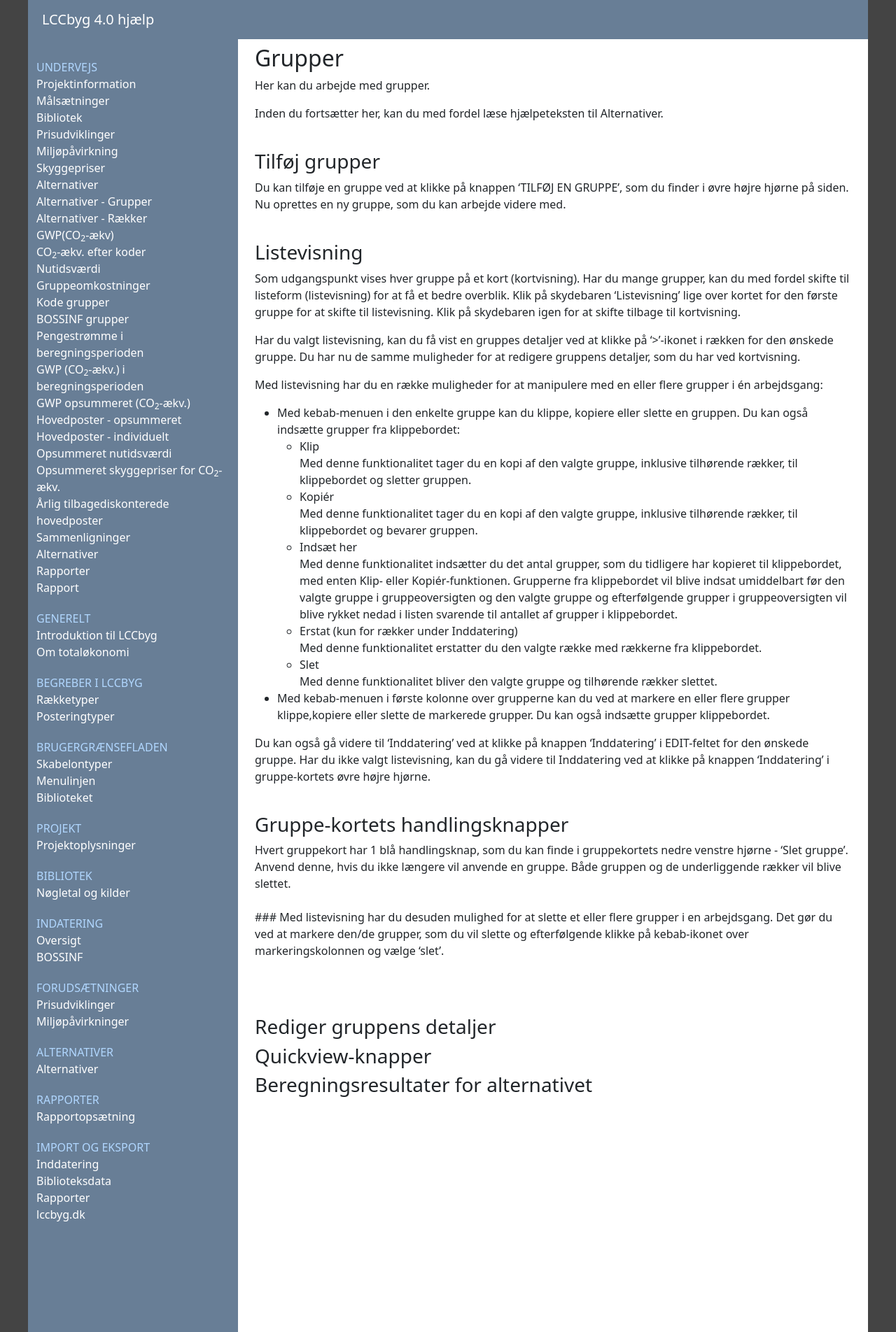
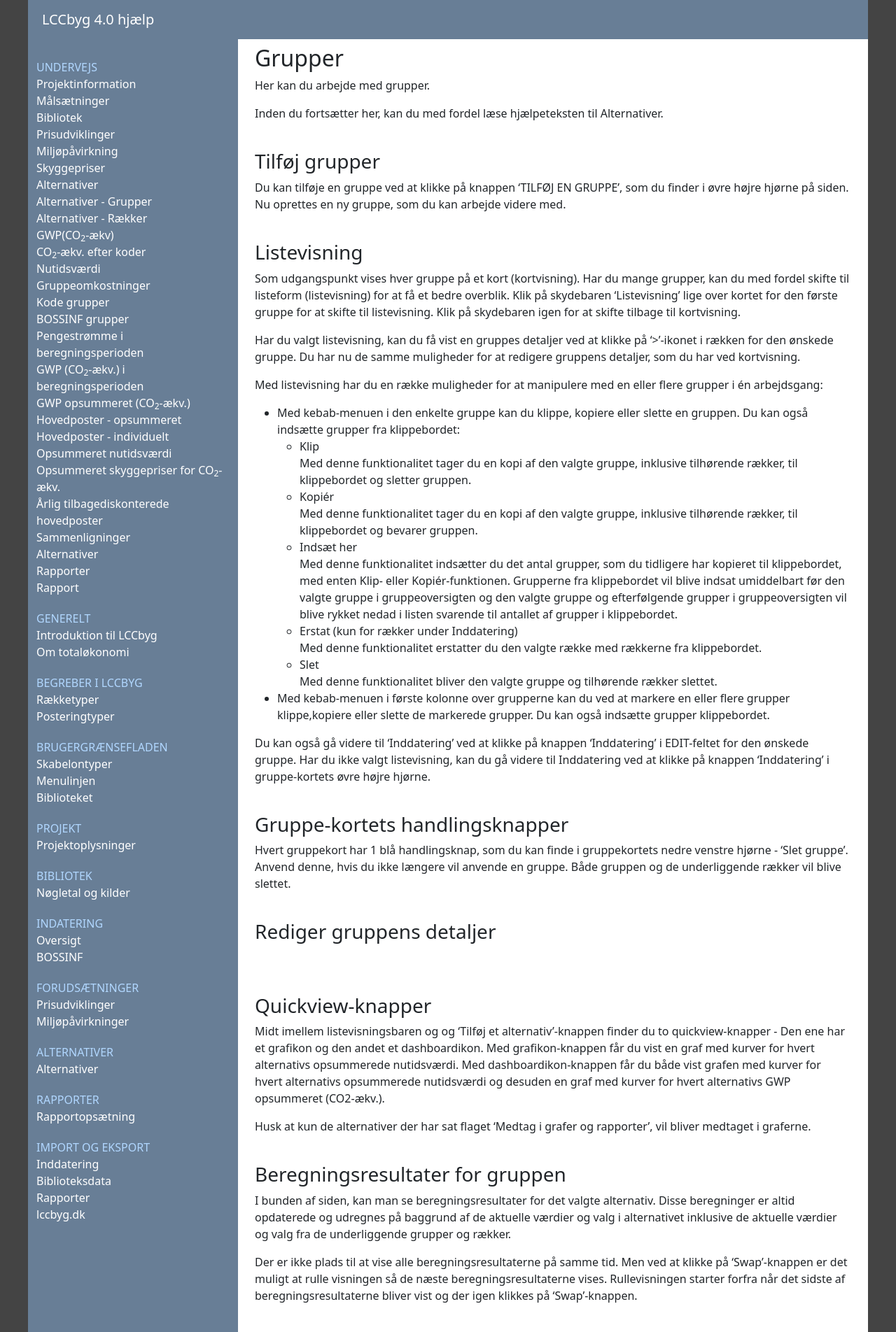
Before and after one commit to LccBuild/lccbyg-docs, a Jekyll site: the page built from docs/help/40/da/alternative/groups.md, in a window 1280 px wide. Shown: the whole page at 70% size. Built offline with Jekyll 4.4.1, drawn with Linux system fonts in a browser that asks for light colours.

Commit message:
Update groups.md

```diff
--- a/docs/help/40/da/alternative/groups.md
+++ b/docs/help/40/da/alternative/groups.md
@@ -52,18 +52,16 @@ Hvert gruppekort har 1 blå handlingsknap, som du kan finde i gruppekortets nedr
 Anvend denne, hvis du ikke længere vil anvende en gruppe. Både gruppen og de underliggende rækker vil blive slettet.
 <br />
 <br />
-###
-Med listevisning har du desuden mulighed for at slette et eller flere grupper i en arbejdsgang. Det gør du ved at markere den/de grupper, som du vil slette og efterfølgende klikke på kebab-ikonet over markeringskolonnen og vælge 'slet'.
-
-
+### Rediger gruppens detaljer {#groupeedit}
 <br />
 <br />
+### Quickview-knapper {#groupquickviewbuttons}
+Midt imellem listevisningsbaren og og 'Tilføj et alternativ'-knappen finder du to quickview-knapper - Den ene har et grafikon og den andet et dashboardikon. Med grafikon-knappen får du vist en graf med kurver for hvert alternativs opsummerede nutidsværdi. Med dashboardikon-knappen får du både vist grafen med kurver for hvert alternativs opsummerede nutidsværdi og desuden en graf med kurver for hvert alternativs GWP opsummeret (CO2-ækv.).
 
+Husk at kun de alternativer der har sat flaget 'Medtag i grafer og rapporter', vil bliver medtaget i graferne.
+<br />
+<br />
+### Beregningsresultater for gruppen {#calculationresults}
+I bunden af siden, kan man se beregningsresultater for det valgte alternativ. Disse beregninger er altid opdaterede og udregnes på baggrund af de aktuelle værdier og valg i alternativet inklusive de aktuelle værdier og valg fra de underliggende grupper og rækker.
 
-
-
-
-
-### Rediger gruppens detaljer {#groupeedit}
-### Quickview-knapper {#groupquickviewbuttons}
-### Beregningsresultater for alternativet {#alternativecardresults}
+Der er ikke plads til at vise alle beregningsresultaterne på samme tid. Men ved at klikke på 'Swap'-knappen er det muligt at rulle visningen så de næste beregningsresultaterne vises. Rullevisningen starter forfra når det sidste af beregningsresultaterne bliver vist og der igen klikkes på 'Swap'-knappen.
```
